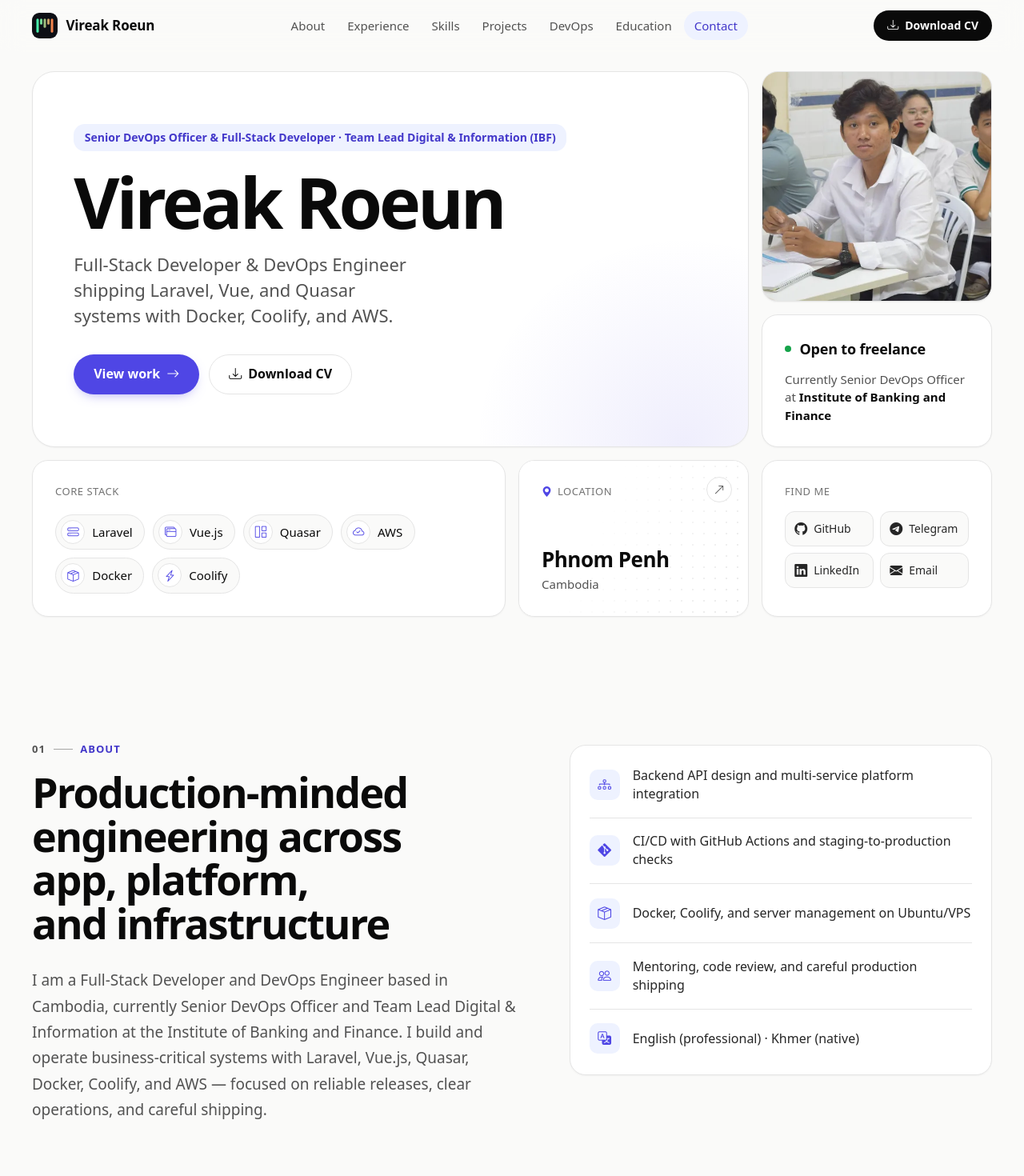
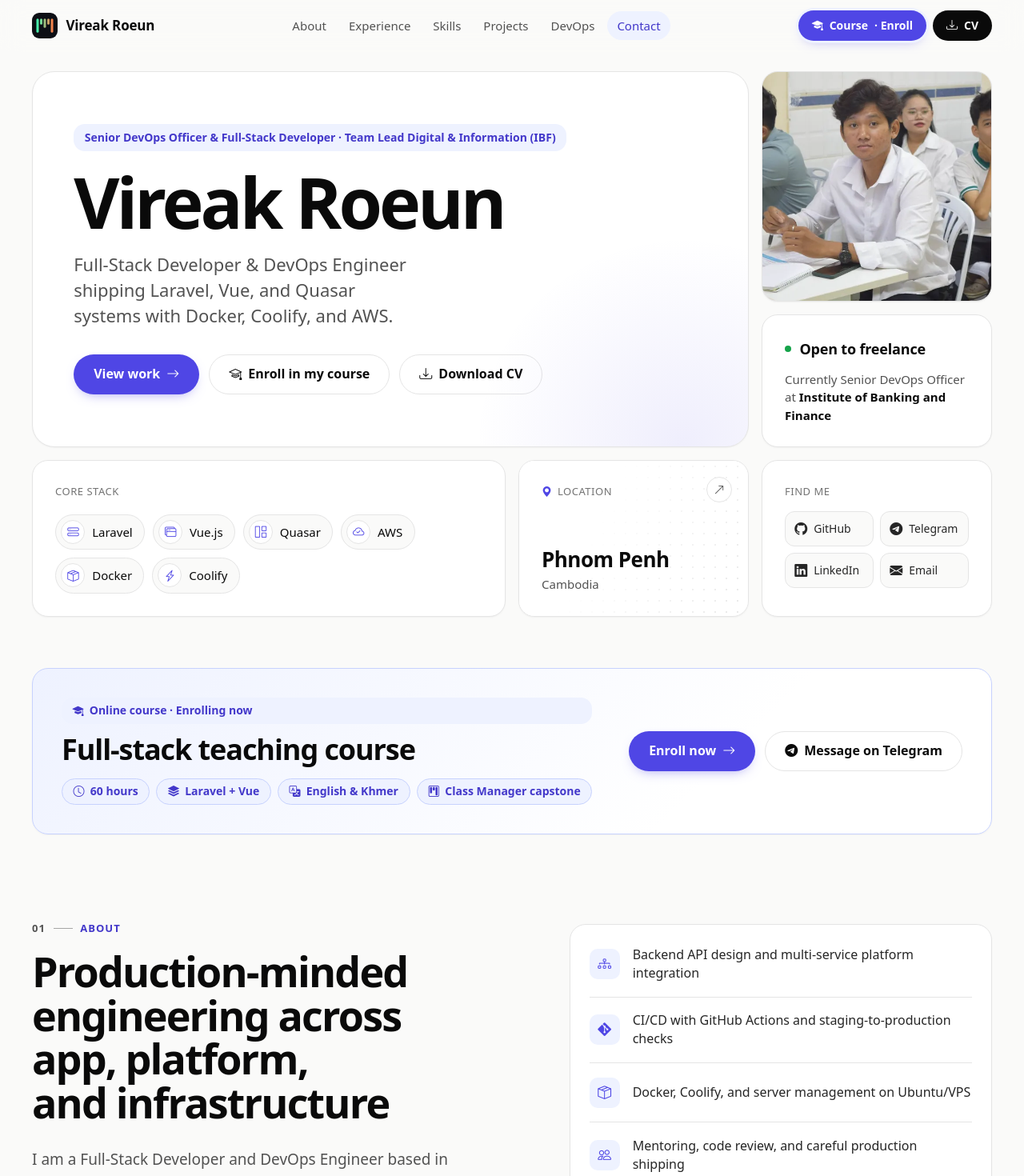
Before and after one commit to rernvirak-max/myportforlio, a Vue app: page / in a window 1280 px wide. Shown: the top 1470 px of the page at 80% size. Built offline with nearby package versions, Linux system fonts and the light colour scheme; a web font is replaced by a local one.

Commit message:
feat(course): make course easy to find and enroll

```diff
--- a/src/assets/css/portfolio.css
+++ b/src/assets/css/portfolio.css
@@ -2272,3 +2272,146 @@
     animation-duration: 2s;
   }
 }
+
+/* --------------------------------------------------------------------------
+   Course: easy to find & enroll (nav pill, homepage banner, /course layout)
+   -------------------------------------------------------------------------- */
+.nav-course {
+  box-shadow: 0 0 0 3px var(--accent-soft), 0 6px 16px -8px rgba(79, 70, 229, 0.6);
+}
+
+.nav-desktop {
+  min-width: 0;
+}
+
+@media (max-width: 1279px) {
+  .nav-desktop a {
+    padding-inline: 0.6rem;
+    font-size: 0.875rem;
+  }
+
+  .nav-bar {
+    gap: 1rem;
+  }
+}
+
+.mobile-menu nav > a.mobile-course {
+  border-bottom: 0;
+  margin-bottom: 0.5rem;
+  padding: 0.95rem 1.1rem;
+  border-radius: var(--radius);
+  background: var(--accent-soft);
+  color: var(--accent-ink);
+  font-weight: 600;
+}
+
+.mobile-menu nav > a.mobile-course span {
+  display: inline-flex;
+  align-items: center;
+  gap: 0.5rem;
+}
+
+.course-banner-section {
+  padding: 0 0 1rem;
+}
+
+.course-banner {
+  display: flex;
+  align-items: center;
+  justify-content: space-between;
+  gap: 1.5rem 2rem;
+  flex-wrap: wrap;
+  padding: clamp(1.5rem, 3vw, 2.25rem);
+  border-color: var(--accent-line);
+  background: linear-gradient(135deg, var(--accent-soft), var(--surface) 70%);
+}
+
+.course-banner-body {
+  display: grid;
+  gap: 0.75rem;
+  min-width: 0;
+}
+
+.course-banner .eyebrow-accent {
+  gap: 0.45rem;
+}
+
+.course-banner h2 {
+  font-size: clamp(1.6rem, 3.2vw, 2.25rem);
+  line-height: 1.1;
+  letter-spacing: -0.03em;
+}
+
+.course-banner .course-chips {
+  margin-top: 0.25rem;
+}
+
+.course-banner-actions {
+  display: flex;
+  flex-wrap: wrap;
+  gap: 0.75rem;
+}
+
+.course-hero-grid {
+  align-items: start;
+}
+
+.course-hero .course-intro h1 {
+  font-size: clamp(2.1rem, 4vw, 3.25rem);
+}
+
+@media (min-width: 1024px) {
+  .course-hero-grid {
+    grid-template-columns: minmax(0, 1fr) minmax(0, 1.2fr);
+  }
+
+  .course-hero .course-intro {
+    position: sticky;
+    top: calc(var(--header-h) + 16px);
+  }
+
+  .course-hero .course-form-tile .course-form-head {
+    margin-bottom: 1.25rem;
+  }
+}
+
+.enroll-bar {
+  display: none;
+}
+
+@media (max-width: 639px) {
+  .course-banner-actions,
+  .course-banner-actions .btn {
+    width: 100%;
+  }
+
+  .course-page {
+    padding-bottom: 76px;
+  }
+
+  .enroll-bar {
+    display: block;
+    position: fixed;
+    left: 0;
+    right: 0;
+    bottom: 0;
+    z-index: 40;
+    padding: 0.75rem 1rem calc(0.75rem + env(safe-area-inset-bottom));
+    border-top: 1px solid var(--border);
+    background: rgba(250, 250, 249, 0.95);
+    backdrop-filter: blur(8px);
+    transition: transform 0.25s var(--ease), opacity 0.25s ease;
+  }
+
+  .enroll-bar.is-hidden {
+    transform: translateY(110%);
+    opacity: 0;
+    pointer-events: none;
+  }
+}
+
+@media (max-width: 420px) {
+  .nav-course-extra {
+    display: none;
+  }
+}
--- a/src/views/CourseView.vue
+++ b/src/views/CourseView.vue
@@ -22,7 +22,7 @@
           <div class="tile tile-intro course-intro">
             <p class="eyebrow eyebrow-accent">
               <i class="bi bi-journal-code" aria-hidden="true"></i>
-              Online course · Enquiries
+              Online course · Enrolling now
             </p>
             <h1 id="course-title">{{ course.title }}</h1>
             <p class="hero-tagline course-tagline">{{ course.description }}</p>
@@ -33,9 +33,9 @@
               </li>
             </ul>
             <div class="hero-actions">
-              <a class="btn btn-accent btn-lg" href="#enquiry">
-                Send an enquiry
-                <i class="bi bi-arrow-down" aria-hidden="true"></i>
+              <a class="btn btn-accent btn-lg" href="#enroll">
+                Enroll now
+                <i class="bi bi-arrow-right" aria-hidden="true"></i>
               </a>
               <a class="btn btn-ghost btn-lg" :href="contact.telegramUrl" target="_blank" rel="noopener noreferrer">
                 <i class="bi bi-telegram" aria-hidden="true"></i>
@@ -44,50 +44,25 @@
             </div>
           </div>
 
-          <aside class="tile course-instructor" aria-labelledby="instructor-title">
-            <p class="tile-label">Your instructor</p>
-            <div class="instructor-head">
-              <picture>
-                <source :srcset="profileWebp" type="image/webp" />
-                <img :src="profileJpg" alt="" width="64" height="64" decoding="async" />
-              </picture>
-              <div>
-                <h2 id="instructor-title" class="instructor-name">Vireak Roeun</h2>
-                <p class="tile-note">Senior DevOps Officer &amp; Full-Stack Developer</p>
-              </div>
-            </div>
-            <ul class="instructor-facts" role="list">
-              <li v-for="item in instructorFacts" :key="item.text">
-                <span class="highlight-icon"><i :class="item.icon" aria-hidden="true"></i></span>
-                {{ item.text }}
-              </li>
-            </ul>
-          </aside>
-        </div>
-      </section>
-
-      <!-- Enquiry form + direct contact -->
-      <section id="enquiry" class="section course-section" aria-labelledby="enquiry-title">
-        <div class="container course-layout">
-          <div class="tile course-form-tile">
+          <div id="enroll" ref="enrollEl" class="tile course-form-tile" role="region" aria-labelledby="enroll-title">
             <header class="course-form-head">
               <p class="eyebrow">
                 <span class="eyebrow-index">01</span>
-                Enquiry
+                Enroll / Request a seat
               </p>
-              <h2 id="enquiry-title">Interested in the course?</h2>
+              <h2 id="enroll-title">Request a seat</h2>
               <p class="tile-note">
-                Tell me a little about yourself and what you’d like to learn.
-                <template v-if="apiEnabled">I’ll get your enquiry straight away and reply by email.</template>
+                Tell me a little about yourself and what you’d like to learn, and I’ll get in touch about your seat.
+                <template v-if="apiEnabled">I’ll get your request straight away and reply by email.</template>
                 <template v-else>Submitting opens your email app with everything filled in, ready to send.</template>
               </p>
             </header>
 
             <div v-if="submitted && submittedVia === 'api'" class="form-success" role="status">
               <span class="success-icon" aria-hidden="true"><i class="bi bi-check-lg"></i></span>
-              <h3 ref="successHeading" tabindex="-1">Thanks — your enquiry is in!</h3>
+              <h3 ref="successHeading" tabindex="-1">Enrollment request received!</h3>
               <p>
-                {{ apiMessage || 'I’ve received your enquiry.' }} I’ll reply to <strong>{{ form.email.trim() }}</strong>
+                I’ve received your enrollment request and I’ll contact you at <strong>{{ form.email.trim() }}</strong>
                 <template v-if="form.contact.trim()"> or on the contact you shared</template>.
               </p>
               <div class="form-success-actions">
@@ -97,7 +72,7 @@
                 </a>
                 <button class="btn btn-ghost" type="button" @click="startNewEnquiry">
                   <i class="bi bi-plus-lg" aria-hidden="true"></i>
-                  Send another enquiry
+                  Send another request
                 </button>
               </div>
             </div>
@@ -106,12 +81,12 @@
               <span class="success-icon" aria-hidden="true"><i class="bi bi-check-lg"></i></span>
               <h3 ref="successHeading" tabindex="-1">Almost done — just press Send</h3>
               <p>
-                Your email app should now be open with your enquiry addressed to
+                Your email app should now be open with your enrollment request addressed to
                 <strong>{{ contact.email }}</strong>. Press <strong>Send</strong> there and I’ll get back to you by email
                 <template v-if="form.contact.trim()"> or on the contact you shared</template>.
               </p>
               <p class="tile-note">
-                Email app didn’t open? Copy your enquiry and send it on Telegram instead, or email me directly.
+                Email app didn’t open? Copy your request and send it on Telegram instead, or email me directly.
               </p>
               <div class="form-success-actions">
                 <a class="btn btn-accent" :href="mailtoHref">
@@ -120,7 +95,7 @@
                 </a>
                 <button class="btn btn-ghost" type="button" @click="copyEnquiry">
                   <i :class="copyState === 'copied' ? 'bi bi-check2' : 'bi bi-clipboard'" aria-hidden="true"></i>
-                  {{ copyState === 'copied' ? 'Copied' : 'Copy enquiry' }}
+                  {{ copyState === 'copied' ? 'Copied' : 'Copy request' }}
                 </button>
                 <a class="btn btn-ghost" :href="contact.telegramUrl" target="_blank" rel="noopener noreferrer">
                   <i class="bi bi-telegram" aria-hidden="true"></i>
@@ -130,7 +105,7 @@
               <p class="copy-note" aria-live="polite">
                 <template v-if="copyState === 'copied'">Copied — paste it into your Telegram message.</template>
                 <template v-else-if="copyState === 'failed'">
-                  Couldn’t copy automatically. Your enquiry is shown below — select it and copy it by hand.
+                  Couldn’t copy automatically. Your request is shown below — select it and copy it by hand.
                 </template>
               </p>
               <textarea
@@ -139,11 +114,11 @@
                 :value="enquiryText"
                 readonly
                 rows="8"
-                aria-label="Your enquiry text"
+                aria-label="Your enrollment request text"
               ></textarea>
               <button class="link-button" type="button" @click="editEnquiry">
                 <i class="bi bi-pencil" aria-hidden="true"></i>
-                Edit my enquiry
+                Edit my request
               </button>
             </div>
 
@@ -333,16 +308,41 @@
                 <button class="btn btn-accent btn-lg" type="submit" :disabled="sending">
                   <span v-if="sending" class="btn-spinner" aria-hidden="true"></span>
                   <i v-else class="bi bi-send" aria-hidden="true"></i>
-                  {{ sending ? 'Sending…' : 'Send enquiry' }}
+                  {{ sending ? 'Sending…' : 'Request enrollment' }}
                 </button>
                 <p class="field-hint" aria-live="polite">
-                  <template v-if="sending">Sending your enquiry…</template>
-                  <template v-else-if="apiEnabled">Sent securely to me — used only to reply to your enquiry.</template>
+                  <template v-if="sending">Sending your enrollment request…</template>
+                  <template v-else-if="apiEnabled">Sent securely to me — used only to reply to your request.</template>
                   <template v-else>Opens your email app — nothing is stored on this site.</template>
                 </p>
               </div>
             </form>
           </div>
+        </div>
+      </section>
+
+      <!-- Instructor + direct contact -->
+      <section id="instructor" class="section course-section" aria-labelledby="instructor-title">
+        <div class="container course-layout">
+          <aside class="tile course-instructor" aria-labelledby="instructor-title">
+            <p class="tile-label">Your instructor</p>
+            <div class="instructor-head">
+              <picture>
+                <source :srcset="profileWebp" type="image/webp" />
+                <img :src="profileJpg" alt="" width="64" height="64" decoding="async" />
+              </picture>
+              <div>
+                <h2 id="instructor-title" class="instructor-name">Vireak Roeun</h2>
+                <p class="tile-note">Senior DevOps Officer &amp; Full-Stack Developer</p>
+              </div>
+            </div>
+            <ul class="instructor-facts" role="list">
+              <li v-for="item in instructorFacts" :key="item.text">
+                <span class="highlight-icon"><i :class="item.icon" aria-hidden="true"></i></span>
+                {{ item.text }}
+              </li>
+            </ul>
+          </aside>
 
           <aside class="course-aside" aria-labelledby="direct-title">
             <h2 id="direct-title" class="tile-label course-aside-title">Prefer to reach out directly?</h2>
@@ -388,6 +388,13 @@
         </div>
       </section>
     </main>
+
+    <div class="enroll-bar" :class="{ 'is-hidden': enrollInView }" :inert="enrollInView">
+      <a class="btn btn-accent btn-block" href="#enroll">
+        <i class="bi bi-mortarboard-fill" aria-hidden="true"></i>
+        Enroll now
+      </a>
+    </div>
 
     <footer class="site-footer">
       <div class="container footer-inner">
@@ -442,7 +449,7 @@
     label: 'Email',
     value: contact.email,
     note: 'Best for detailed questions.',
-    href: `mailto:${contact.email}?subject=${encodeURIComponent('Course enquiry')}`,
+    href: `mailto:${contact.email}?subject=${encodeURIComponent('Course enrollment')}`,
     icon: 'bi bi-envelope-fill',
     external: false
   },
@@ -468,11 +475,11 @@
   },
   {
     q: 'Which language is it taught in?',
-    a: 'It is taught bilingually in English and Khmer. Let me know your preference in the enquiry form.'
+    a: 'It is taught bilingually in English and Khmer. Let me know your preference in the enrollment form.'
   },
   {
     q: 'Where can I find fees, dates, and schedules?',
-    a: 'They aren’t listed on this page. Send an enquiry or message me on Telegram with your questions.'
+    a: 'They aren’t listed on this page. Request a seat or message me on Telegram with your questions.'
   }
 ];
 
@@ -617,7 +624,7 @@
   const lines = [
     'Hi Vireak,',
     '',
-    `I'm interested in your ${course.title} (60-hour Laravel + Vue).`,
+    `I'd like to enroll in your ${course.title} (60-hour Laravel + Vue).`,
     '',
     `Name: ${form.name.trim()}`,
     `Email: ${form.email.trim()}`,
@@ -629,13 +636,13 @@
     'Message:',
     form.message.trim(),
     '',
-    '— Sent from the course enquiry page on roeun-vireak.mxlab.site'
+    '— Sent from the course enrollment page on roeun-vireak.mxlab.site'
   ];
   return lines.join('\r\n');
 });
 
 const mailtoHref = computed(() => {
-  const subject = `Course enquiry – ${form.name.trim() || 'Full-stack teaching course'}`;
+  const subject = `Course enrollment request – ${form.name.trim() || 'Full-stack teaching course'}`;
   return `mailto:${contact.email}?subject=${encodeURIComponent(subject)}&body=${encodeURIComponent(enquiryText.value)}`;
 });
 
@@ -688,7 +695,7 @@
     });
   } catch {
     apiError.value =
-      'I couldn’t reach the server — please check your connection and try again, or send your enquiry by email or Telegram.';
+      'I couldn’t reach the server — please check your connection and try again, or send your request by email or Telegram.';
     return;
   }
 
@@ -715,8 +722,8 @@
 
   apiError.value =
     response.status === 429
-      ? 'You’ve sent a few enquiries in a row — please wait a minute and try again, or reach me by email or Telegram.'
-      : 'Sorry, something went wrong on my side and your enquiry wasn’t sent. Please try again in a moment, or use email or Telegram.';
+      ? 'You’ve sent a few requests in a row — please wait a minute and try again, or reach me by email or Telegram.'
+      : 'Sorry, something went wrong on my side and your request wasn’t sent. Please try again in a moment, or use email or Telegram.';
 };
 
 const handleSubmit = async () => {
@@ -778,12 +785,24 @@
   isScrolled.value = window.scrollY > 8;
 };
 
+// Sticky mobile "Enroll now" bar hides while the form is on screen.
+const enrollEl = ref(null);
+const enrollInView = ref(false);
+let enrollObserver;
+
 onMounted(() => {
   window.addEventListener('scroll', handleScroll, { passive: true });
   handleScroll();
+  if ('IntersectionObserver' in window && enrollEl.value) {
+    enrollObserver = new IntersectionObserver(([entry]) => {
+      enrollInView.value = entry.isIntersecting;
+    }, { threshold: 0.1 });
+    enrollObserver.observe(enrollEl.value);
+  }
 });
 
 onBeforeUnmount(() => {
   window.removeEventListener('scroll', handleScroll);
+  enrollObserver?.disconnect();
 });
 </script>
--- a/src/views/HomeView.vue
+++ b/src/views/HomeView.vue
@@ -11,7 +11,7 @@
 
         <nav class="nav-desktop" aria-label="Primary">
           <a
-            v-for="item in menuItems"
+            v-for="item in desktopMenuItems"
             :key="item.href"
             :href="item.href"
             :class="{ active: activeSection === item.id }"
@@ -23,9 +23,13 @@
         </nav>
 
         <div class="nav-actions">
-          <a class="btn btn-dark btn-sm nav-cv" href="/Vireak-Roeun-CV.pdf" download>
+          <router-link class="btn btn-accent btn-sm nav-course" to="/course#enroll">
+            <i class="bi bi-mortarboard-fill" aria-hidden="true"></i>
+            Course<span class="nav-course-extra"> · Enroll</span>
+          </router-link>
+          <a class="btn btn-dark btn-sm nav-cv" href="/Vireak-Roeun-CV.pdf" download aria-label="Download CV">
             <i class="bi bi-download" aria-hidden="true"></i>
-            Download CV
+            CV
           </a>
           <button
             class="nav-toggle"
@@ -42,6 +46,10 @@
 
       <div id="mobile-menu" class="mobile-menu" :class="{ 'is-open': isMenuOpen }" :inert="!isMenuOpen">
         <nav class="container" aria-label="Mobile">
+          <router-link class="mobile-course" to="/course#enroll" @click="closeMenu">
+            <span><i class="bi bi-mortarboard-fill" aria-hidden="true"></i> Course · Enroll</span>
+            <i class="bi bi-arrow-right" aria-hidden="true"></i>
+          </router-link>
           <a
             v-for="item in menuItems"
             :key="item.href"
@@ -76,6 +84,10 @@
                 View work
                 <i class="bi bi-arrow-right" aria-hidden="true"></i>
               </a>
+              <router-link class="btn btn-ghost btn-lg" to="/course#enroll">
+                <i class="bi bi-mortarboard" aria-hidden="true"></i>
+                Enroll in my course
+              </router-link>
               <a class="btn btn-ghost btn-lg" href="/Vireak-Roeun-CV.pdf" download>
                 <i class="bi bi-download" aria-hidden="true"></i>
                 Download CV
@@ -143,6 +155,37 @@
                 </a>
               </li>
             </ul>
+          </div>
+        </div>
+      </section>
+
+      <!-- Course banner -->
+      <section class="course-banner-section" aria-labelledby="course-banner-title">
+        <div class="container">
+          <div class="tile course-banner">
+            <div class="course-banner-body">
+              <p class="eyebrow eyebrow-accent">
+                <i class="bi bi-mortarboard-fill" aria-hidden="true"></i>
+                Online course · Enrolling now
+              </p>
+              <h2 id="course-banner-title">Full-stack teaching course</h2>
+              <ul class="course-chips" role="list" aria-label="Course highlights">
+                <li class="course-chip"><i class="bi bi-clock" aria-hidden="true"></i> 60 hours</li>
+                <li class="course-chip"><i class="bi bi-stack" aria-hidden="true"></i> Laravel + Vue</li>
+                <li class="course-chip"><i class="bi bi-translate" aria-hidden="true"></i> English &amp; Khmer</li>
+                <li class="course-chip"><i class="bi bi-kanban" aria-hidden="true"></i> Class Manager capstone</li>
+              </ul>
+            </div>
+            <div class="course-banner-actions">
+              <router-link class="btn btn-accent btn-lg" to="/course#enroll">
+                Enroll now
+                <i class="bi bi-arrow-right" aria-hidden="true"></i>
+              </router-link>
+              <a class="btn btn-ghost btn-lg" href="https://t.me/R_Vireak" target="_blank" rel="noopener noreferrer">
+                <i class="bi bi-telegram" aria-hidden="true"></i>
+                Message on Telegram
+              </a>
+            </div>
           </div>
         </div>
       </section>
@@ -399,6 +442,8 @@
 
 // Top nav shows every section except Home (the logo links back to the top).
 const menuItems = navItems.filter((item) => item.id !== 'hero');
+// Desktop nav drops Education to make room for the Course pill (still in the mobile menu and page flow).
+const desktopMenuItems = menuItems.filter((item) => item.id !== 'education');
 
 const socialLinks = {
   github: 'https://github.com/rernvirak-max',
```
